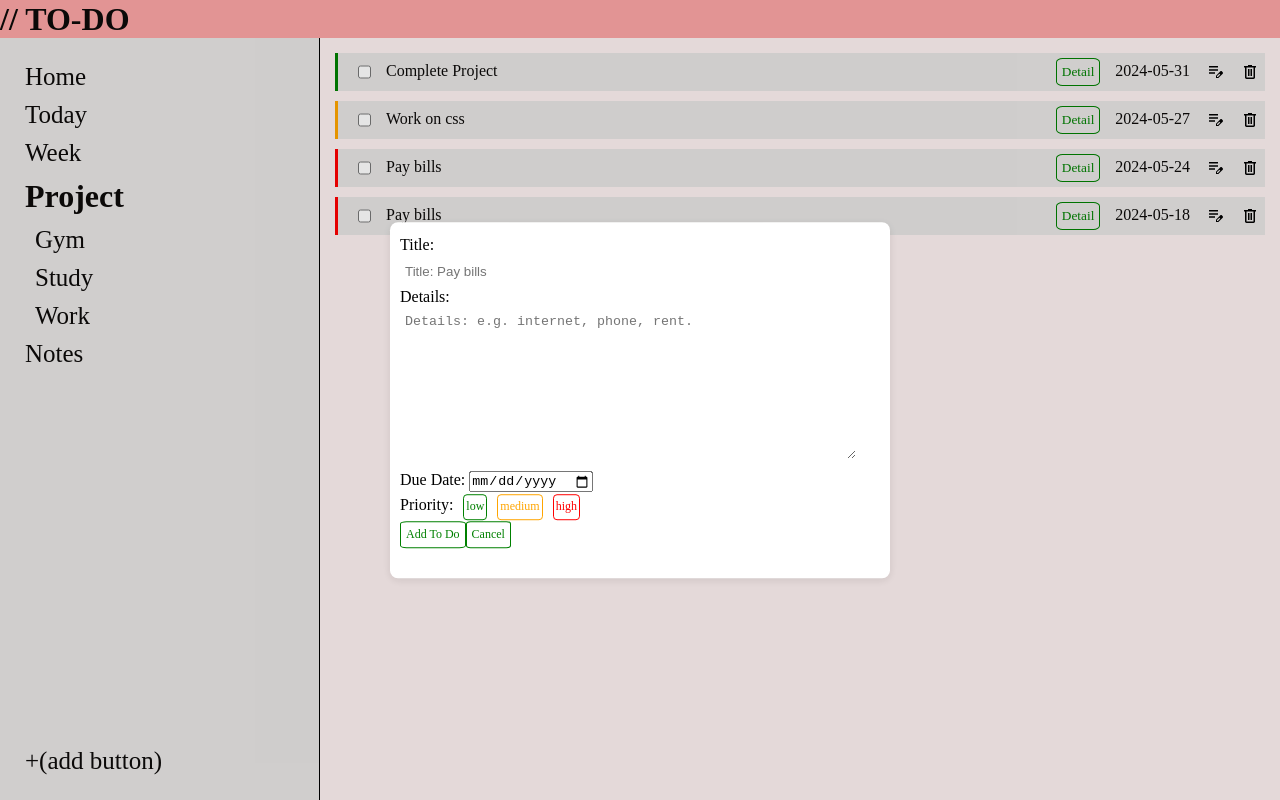
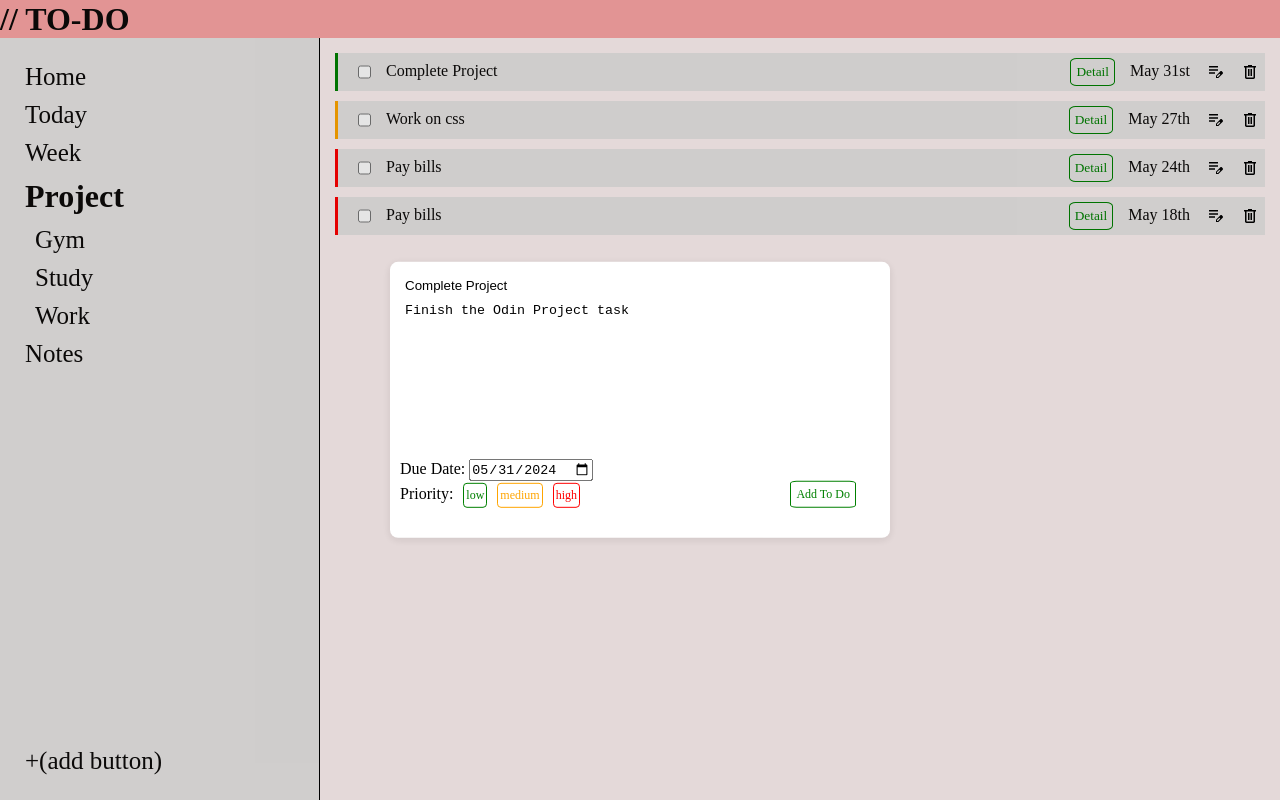
Before and after one commit to AbdallaAlhag/todoApp, a website built with webpack: page src/index.html in a window 1280 px wide. Both pictures are taken after a click on the button 1215 px from the left and 72 px from the top of the page. Built offline with nearby package versions, Linux system fonts and the light colour scheme.

Commit message:
working on finishing the edit button

```diff
--- a/src/createDialog.js
+++ b/src/createDialog.js
@@ -1,6 +1,8 @@
 // Create the parent container div with class 'dialog-content'
 
-export function createDialog() {
+// arr = [todo class, todo class, ...etc]
+// so lets pass in that object class
+export function createDialog(todoObject) {
     // Create the dialog element
     const formDialog = document.createElement("dialog");
     formDialog.setAttribute("id", "edit-dialog");
@@ -16,8 +18,8 @@ export function createDialog() {
     // Create the title input element
     const titleLabel = document.createElement("label");
     titleLabel.setAttribute("for", "title");
-  titleLabel.textContent = "Title:";
     const titleInput = document.createElement("input");
+    titleInput.value = `${todoObject.title}`;
     titleInput.setAttribute("type", "text");
     titleInput.setAttribute("id", "title");
     titleInput.setAttribute("name", "title");
@@ -27,8 +29,9 @@ export function createDialog() {
     // Create the description textarea element
     const descLabel = document.createElement("label");
     descLabel.setAttribute("for", "desc");
-  descLabel.textContent = "Details:";
+    //   descLabel.textContent = "Details:";
     const descTextarea = document.createElement("textarea");
+    descTextarea.textContent = `${todoObject.description}`;
     descTextarea.setAttribute("id", "desc");
     descTextarea.setAttribute("name", "desc");
     descTextarea.setAttribute(
@@ -42,6 +45,7 @@ export function createDialog() {
     dateLabel.setAttribute("for", "date");
     dateLabel.textContent = "Due Date: ";
     const dateInput = document.createElement("input");
+    dateInput.value = todoObject.dueDate;
     dateInput.setAttribute("type", "date");
     dateInput.setAttribute("id", "date");
     dateInput.setAttribute("name", "date");
@@ -77,15 +81,16 @@ export function createDialog() {
 
     // Create the submit button
     const submitButton = document.createElement("button");
-  submitButton.setAttribute("type", "submit");
-  submitButton.setAttribute("id", "submit-button");
+    // submitButton.setAttribute("type", "submit");
+    submitButton.classList.add("submit-button");
+    submitButton.id = "edit-submit-button"
     submitButton.textContent = "Add To Do";
 
-  // Create the cancel button
-  const cancelButton = document.createElement("button");
-  cancelButton.setAttribute("type", "reset");
-  cancelButton.setAttribute("id", "cancel-button");
-  cancelButton.textContent = "Cancel";
+    // // Create the cancel button
+    // const cancelButton = document.createElement("button");
+    // cancelButton.setAttribute("type", "reset");
+    // cancelButton.setAttribute("id", "cancel-button");
+    // cancelButton.textContent = "Cancel";
 
     // Append all elements to the form element
     formElement.appendChild(titleLabel);
@@ -94,12 +99,20 @@ export function createDialog() {
     formElement.appendChild(descTextarea);
     formElement.appendChild(dateLabel);
     formElement.appendChild(dateInput);
-  formElement.appendChild(priorityLabel);
+    const bottomLine = document.createElement("div");
+    bottomLine.id = 'bottom-line'
+    bottomLine.appendChild(priorityLabel);
+    bottomLine.appendChild(submitButton);
+    // bottomLine.appendChild(cancelButton);
+    formElement.appendChild(bottomLine);
+
     //   formElement.appendChild(lowRadio);
     //   formElement.appendChild(mediumRadio);
     //   formElement.appendChild(highRadio);
-  formElement.appendChild(submitButton);
-  formElement.appendChild(cancelButton);
+
+    // formElement.appendChild(priorityLabel);
+    // formElement.appendChild(submitButton);
+    // formElement.appendChild(cancelButton);
 
     // Append the form element to the dialog content container div dialogContent
     formElement.appendChild(dialogContent);
--- a/src/createPage.js
+++ b/src/createPage.js
@@ -2,7 +2,9 @@ import arrayModule from "./createTodo";
 import trash from "./img/trash.svg";
 import edit from "./img/edit.svg";
 import { todoListener } from "./todoListenerModule";
-import { parseISO, differenceInDays } from "date-fns";
+import { format,parseISO, differenceInDays } from "date-fns";
+import { enUS } from 'date-fns/locale';
+
 
 
 
@@ -17,8 +19,6 @@ function createPage(option) {
     grid.classList.add("grid");
     grid.setAttribute('index', index);
     createTodo(grid, element);
-    grid.style;
-
 
     if (checkDate(option, element.dueDate)) {
       content_container.appendChild(grid);
@@ -46,7 +46,16 @@ function createTodo(parent, element) {
       }
       const div = document.createElement("div");
       div.setAttribute("id", `${key}`);
-      div.textContent = `${element[key]}`;
+
+      // formated date
+      if (key == '_dueDate'){
+        const date = parseISO(element[key])
+        const formattedDate = format(date, "MMMM do", { locale: enUS });
+        div.textContent = `${formattedDate}`;
+      } else {
+        div.textContent = `${element[key]}`;
+      }
+
       parent.appendChild(div);
     }
   }
--- a/src/index.html
+++ b/src/index.html
@@ -63,9 +63,10 @@
                                     <input type="radio" id="high" name="priority" value="high">
                                     <label for="high">high</label>
                                 </form>
+                                <button class="submit-button" id="submit-button">Add To Do</button>
+                            <button id="cancel-button">Cancel</button>
                             </div>
-                            <button id="submit-button">Add To Do</button>
-                            <button id="cancel-button">Cancel</button>
+
                         </div>
                     </div>
                 </form>
--- a/src/listenerModule.js
+++ b/src/listenerModule.js
@@ -8,7 +8,8 @@ export function dialogListener(){
     const dialog = document.getElementById('form-dialog');
     const openDialogButton = document.getElementById('add-button');
     const cancelButton = document.getElementById('cancel-button');
-    const submitButton = document.getElementById('submit-button');
+    // const submitButton = document.get('submit-button');
+    const submitButton = document.querySelector('#submit-button');
 
     openDialogButton.addEventListener('click', () => {
       dialog.showModal();
@@ -41,7 +42,7 @@ export function dialogListener(){
 };
 
 
-function formListener(){
+export function formListener(){
   const dialog = document.querySelector('dialog');
   const form = document.querySelector('form');
 
--- a/src/style.css
+++ b/src/style.css
@@ -138,7 +138,7 @@ dialog {
 }
 
 .dialog-content button,
- #submit-button,
+ .submit-button,
  #cancel-button{
   font-size: 12px;
   border: 1px solid green;
@@ -176,6 +176,20 @@ dialog {
 
 #desc {
   height: 150px;
+}
+
+#bottom-line{
+  display: flex;
+  justify-content: flex-start;
+}
+
+#bottom-line .submit-button,
+#bottom-line #cancel-button{
+  margin-left: auto;
+}
+
+textarea {
+  resize: none;
 }
 
 /* Radio input type */
--- a/src/todoListenerModule.js
+++ b/src/todoListenerModule.js
@@ -1,6 +1,8 @@
 import { createDialog } from "./createDialog";
 import { loadPage } from "./createPage";
 import arrayModule from "./createTodo";
+import { parseISO, format } from 'date-fns';
+import { enUS } from 'date-fns/locale';
 
 // Listens to buttons on the todo, including detail, edit, remove
 export function todoListener() {
@@ -47,13 +49,18 @@ function createDetailDialog(grid) {
     let array = arrayModule.getArray();
     let gridIndex = grid.getAttribute("index");
 
+    // Formated date
+    const date = parseISO(array[gridIndex].dueDate);
+    const formattedDate = format(date, 'MMMM do, yyyy', { locale: enUS });
+
+
     const dialog = document.createElement("dialog");
     dialog.id = "detail-dialog";
     dialog.innerHTML = `
         <form method="dialog">
             <h1>${array[gridIndex].title}</h1>
             <p><h3>Priority: </h3>${array[gridIndex].priority}</p>
-            <p><h3>Due Date:</h3>${array[gridIndex].dueDate}</p>
+            <p><h3>Due Date:</h3>${formattedDate}</p>
             <p><h3>Details:</h3>${array[gridIndex].description}</p>
         </form>
     `;
@@ -78,14 +85,28 @@ function createDetailDialog(grid) {
 
 function createEdit(grid) {
     // need grid.index value
+
     const array = arrayModule.getArray();
     const gridIndex = grid.getAttribute("index");
     //   console.log(array[grid.index].title);
-    createDialog();
+    createDialog(array[gridIndex]);
 
     // Optional: Close the dialog when clicking outside of it
     const editDialog = document.querySelector("#edit-dialog");
     editDialog.showModal();
+
+    // const submitButton = document.getElementsByClassName('submit-button');
+    const submitButton = document.querySelector('#edit-submit-button');
+
+    submitButton.addEventListener('click', (event) => {
+        event.preventDefault(); // Prevent the form from submitting in the traditional way
+        editFormListener(array[gridIndex])
+
+        // Clear the form and close the dialog
+        // document.querySelector('form').reset();
+        editDialog.close();
+        loadPage(true);
+    });
 
     editDialog.addEventListener("click", (event) => {
         const rect = editDialog.getBoundingClientRect();
@@ -106,3 +127,23 @@ function removeGrid(grid) {
     arrayModule.remove(gridIndex);
     loadPage();
 }
+
+function editFormListener(todoObject){
+    console.log('hi')
+    const dialog = document.querySelector('dialog');
+    const form = document.querySelector('form');
+
+    const formData = new FormData(form);
+    const formTitle = formData.get('title');
+    const formDescription = formData.get('desc')
+    const formDate = formData.get('date');
+    const formPriority = formData.get('priority');
+
+    // arrayModule.addToArray(title, description, date,priority);
+    todoObject.title = formTitle;
+    todoObject.description = formDescription;
+    todoObject.dueDate = formDate;
+    todoObject.Priority = formPriority;
+
+    console.log(todoObject)
+}
```
Lines whose indentation alone changed are shown as unchanged.
